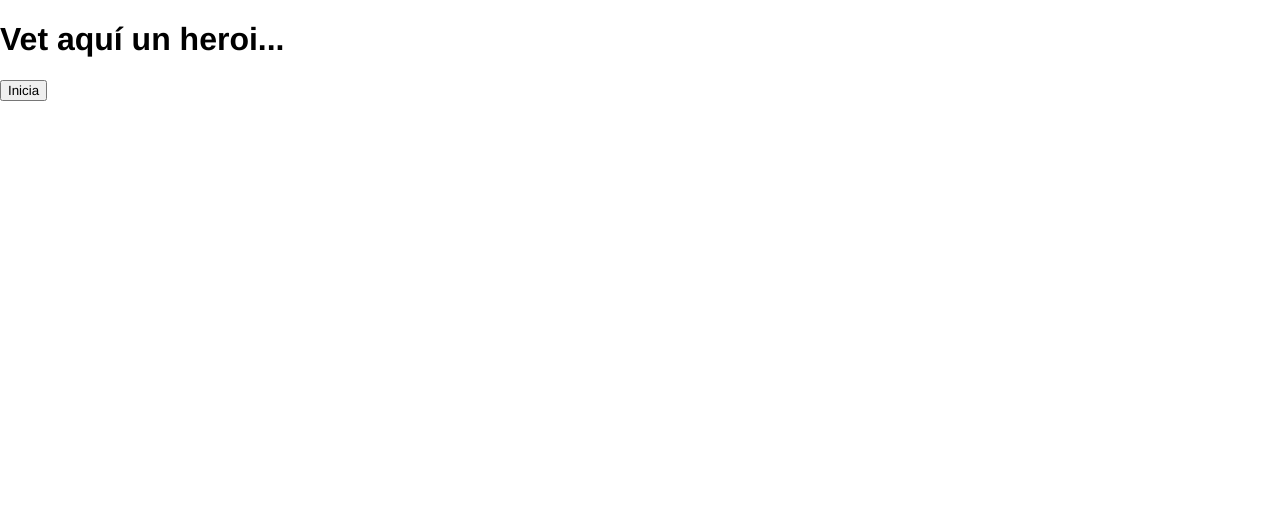
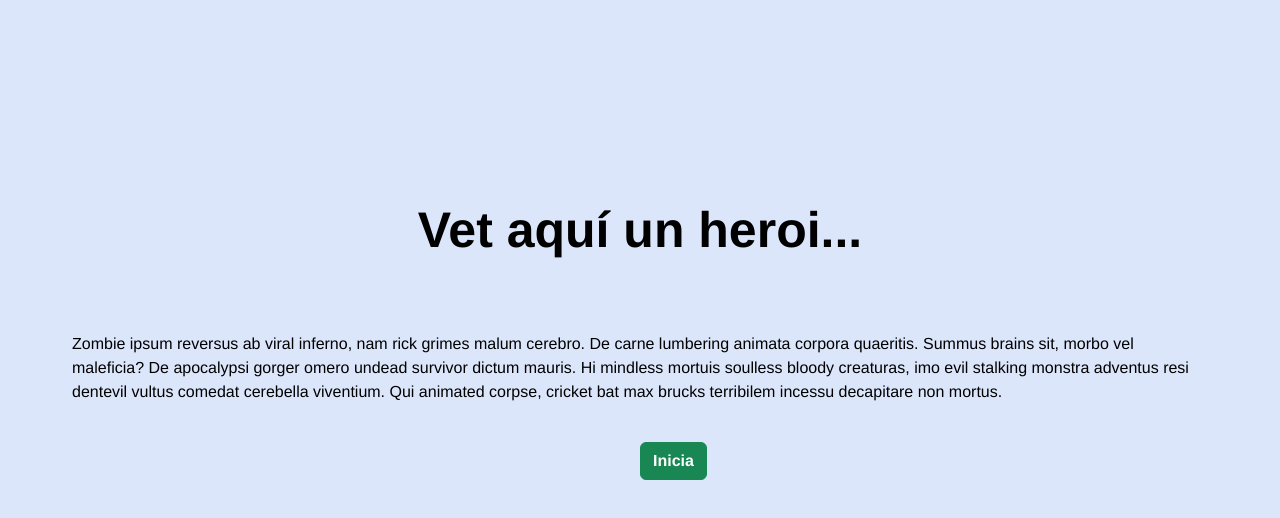
Before and after one commit to jqm75/Angular-Intro-Tale, an Angular app: page / in a window 1280 px wide. Shown: the top 518 px of the page. Built offline with nearby package versions, Linux system fonts and the light colour scheme.

Commit message:
Finished

```diff
--- a/package.json
+++ b/package.json
@@ -18,6 +18,7 @@
     "@angular/platform-browser": "^15.0.0",
     "@angular/platform-browser-dynamic": "^15.0.0",
     "@angular/router": "^15.0.0",
+    "bootstrap-icons": "^1.10.3",
     "rxjs": "~7.5.0",
     "tslib": "^2.3.0",
     "zone.js": "~0.12.0"
--- a/src/app/home/escena/escena.component.scss
+++ b/src/app/home/escena/escena.component.scss
@@ -5,17 +5,26 @@
 }
 
 button{
+    border: 1px solid;
+    border-radius: 10px;
     width: 100%;
     padding: 20px;
     font-size: 20px;
+
+    &:hover {
+        color: white;
+        background-color: rgb(83, 78, 78);
+        transition: background-color .5s;
+    }
 }
 
 p {
     border: 2px solid black;
     border-radius: 50px;
+    margin: 10px;
     padding: 10px 20px;
     text-align: center;
-    background-color: #FFFFFF70;
+    background-color: #FFFFFF60;
 
         &.selected {
             background-color: pink;
--- a/src/app/home/home.component.html
+++ b/src/app/home/home.component.html
@@ -1,12 +1,21 @@
-<div *ngIf="show; else showWelcome">
+<!-- <section class="bg-image"> -->
+    <div *ngIf="show; else showWelcome">
+        <app-escena [arrSentence]="arrData"></app-escena>
+    </div>
 
-    <app-escena [arrSentence]="arrData"></app-escena>
+    <div id="buttonBox" [ngClass]="show ? 'toFixedEscena' : 'toFixedWelcome'">
 
-</div>
+        <div class="w-100"><input type="button" class="btn btn-success fw-bold" [value]="show ? 'Surt' : 'Inicia'" (click)="show=!show"></div>
 
-<ng-template #showWelcome>
-    <h1 class="h1 fw-bolder">Vet aquí un heroi...</h1>
+    </div>
 
-</ng-template>
+    <ng-template class="justify-cotent-center" #showWelcome>
 
-<input id="mutantButton" type="button" class="btn btn-outline-dark fw-bold w-50" [value]="show?'Surt':'Inicia'" (click)="show=!show">
+        <h1 class="h1 col-auto text-center fw-bolder">Vet aquí un heroi...</h1>
+        <p class="text p-4 m-5 rounded-3" id="text">
+            Zombie ipsum reversus ab viral inferno, nam rick grimes malum cerebro. De carne lumbering animata corpora quaeritis. Summus brains sit, morbo vel maleficia? De apocalypsi gorger omero undead survivor dictum mauris. Hi mindless mortuis soulless bloody creaturas, imo evil stalking monstra adventus resi dentevil vultus comedat cerebella viventium. Qui animated corpse, cricket bat max brucks terribilem incessu decapitare non mortus.
+        </p>
+        <!-- <button type="button" (click)="show()">Inicia</button> -->
+
+    </ng-template>
+<!-- <section> -->
--- a/src/app/home/home.component.scss
+++ b/src/app/home/home.component.scss
@@ -0,0 +1,32 @@
+h1{
+
+    text-align: center;
+    font-size: 50px;
+    margin: 200px 0px 0px 0px;
+
+}
+
+
+#buttonBox {
+
+    display: flex;
+    flex-direction: column;
+    position: fixed;
+    align-items: center;
+    justify-content: center;
+
+
+}
+.toFixedWelcome {
+
+    bottom: 40%;
+    left: 50%;
+
+}
+
+.toFixedEscena {
+
+    bottom: 50%;
+    left: 50%;
+
+}
--- a/src/app/home/home.component.ts
+++ b/src/app/home/home.component.ts
@@ -13,7 +13,6 @@ import { Sentence } from './interfaces/sentence';
 export class HomeComponent {
 
   show : boolean = false;
-
   arrData: Sentence[] = data
 
 }
--- a/src/index.html
+++ b/src/index.html
@@ -5,9 +5,12 @@
   <title>S6 Intro Angular</title>
   <base href="/">
   <meta name="viewport" content="width=device-width, initial-scale=1">
+  <link href="https://cdn.jsdelivr.net/npm/bootstrap@5.2.3/dist/css/bootstrap.min.css" rel="stylesheet" integrity="sha384-rbsA2VBKQhggwzxH7pPCaAqO46MgnOM80zW1RWuH61DGLwZJEdK2Kadq2F9CUG65" crossorigin="anonymous">
   <link rel="icon" type="image/x-icon" href="favicon.ico">
 </head>
 <body>
   <app-root></app-root>
+
+  <script src="https://cdn.jsdelivr.net/npm/bootstrap@5.2.3/dist/js/bootstrap.bundle.min.js" integrity="sha384-kenU1KFdBIe4zVF0s0G1M5b4hcpxyD9F7jL+jjXkk+Q2h455rYXK/7HAuoJl+0I4" crossorigin="anonymous"></script>
 </body>
 </html>
--- a/src/styles.scss
+++ b/src/styles.scss
@@ -5,8 +5,8 @@
 html,
 body {
 
-    background: white;
+    background: rgb(220, 230, 251);
     color: black;
     -webkit-font-smoothing: antialiased;
-    margin: 0;
+
 }
--- a/tsconfig.json
+++ b/tsconfig.json
@@ -2,6 +2,7 @@
 {
   "compileOnSave": false,
   "compilerOptions": {
+    "strictPropertyInitialization": false, /* <- Añadido. Para NO tener que inicializar variables. Así se hace "solo" */
     "baseUrl": "./",
     "outDir": "./dist/out-tsc",
     "forceConsistentCasingInFileNames": true,
```
Also changed, not shown: src/assets/img/1b.jpg (added), 1 other file (tests, documents, lock files or other folders).
